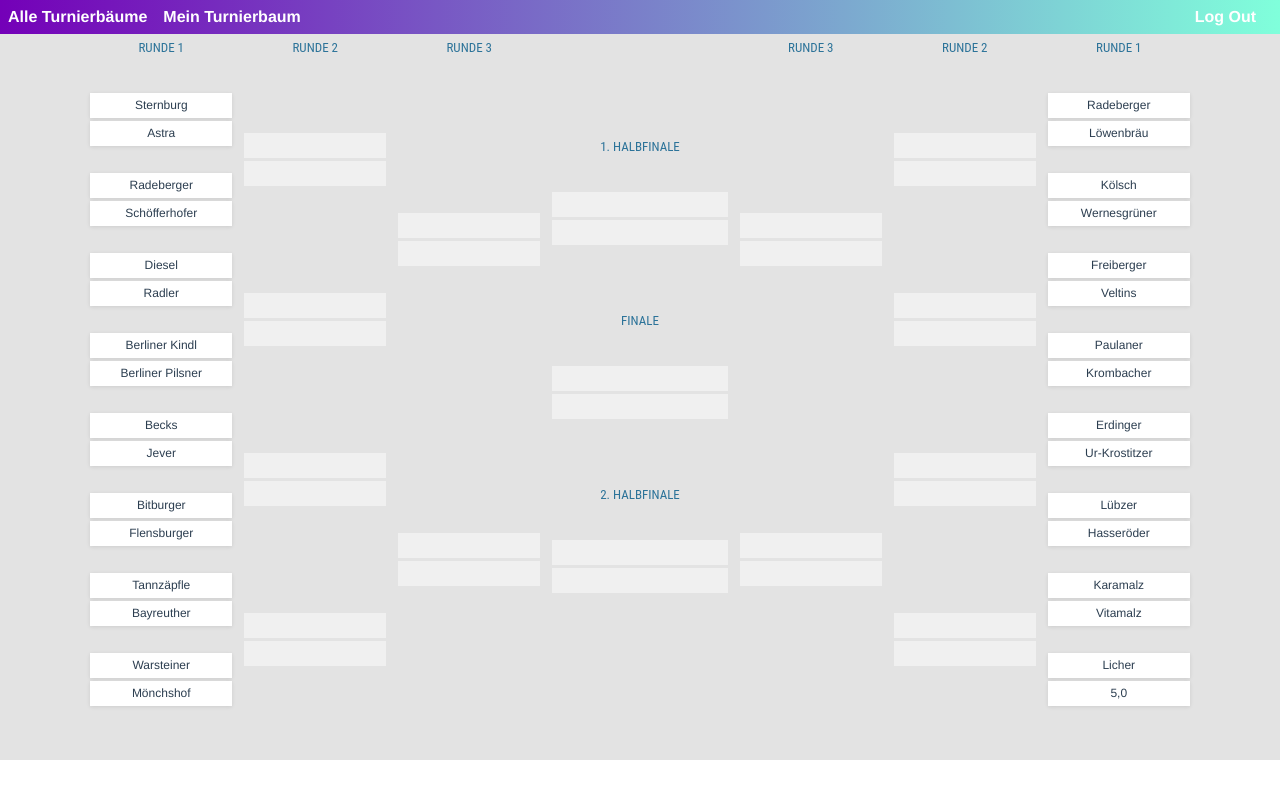
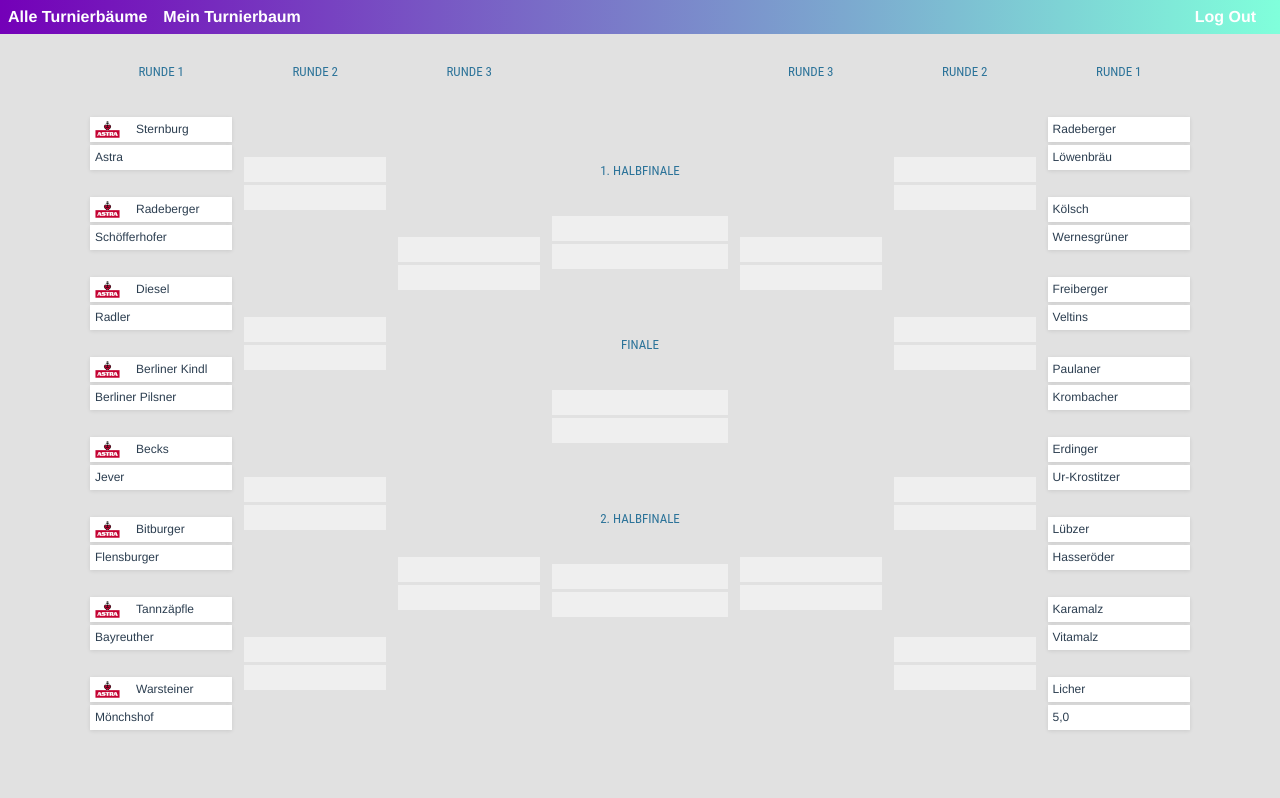
Before and after one commit to julianegoe/beerTournament, a Vue app: page /tree/1 in a window 1280 px wide. Shown: the top 798 px of the page. Built offline with nearby package versions, Linux system fonts and the light colour scheme; no server answers; the database is empty; sample sign-in values are in the browser's storage.

Commit message:
WIP beer logo

```diff
--- a/src/assets/beers.json
+++ b/src/assets/beers.json
@@ -1,24 +1,31 @@
 [
     {
-        "name": "Astra"
+        "name": "Astra",
+        "url": "src/assets/200px-Astra_Logo.svg"
     },
     {
-        "name": "Sternburg"
+        "name": "Sternburg",
+        "url": "src/assets/200px-Astra_Logo.svg"
     },
     {
-        "name": "Schöfferhofer"
+        "name": "Schöfferhofer",
+        "url": "src/assets/200px-Astra_Logo.svg"
     },
     {
-        "name": "Radeberger"
+        "name": "Radeberger",
+        "url": "src/assets/200px-Astra_Logo.svg"
     },
     {
-        "name": "Radler"
+        "name": "Radler",
+        "url": "src/assets/200px-Astra_Logo.svg"
     },
     {
-        "name": "Diesel"
+        "name": "Diesel",
+        "url": "src/assets/200px-Astra_Logo.svg"
     },
     {
-        "name": "Berliner Pilsner"
+        "name": "Berliner Pilsner",
+        "url": "src/assets/200px-Astra_Logo.svg"
     },
     {
         "name": "Berliner Kindl"
--- a/src/components/Tree.vue
+++ b/src/components/Tree.vue
@@ -9,6 +9,7 @@
        @click="declareWinnerRoundOneWest(selectionTopWest[index], index)"
        class="team team-top"
       >
+      <img class="beer-logo" src="../assets/200px-Astra_Logo.png" alt="beer logo" />
        {{ selectionTopWest[index].name }}
       </li>
       <li
@@ -603,24 +604,19 @@
 #bracket {
  overflow: hidden;
  background-color: #e1e1e1;
- background-color: rgba(225, 225, 225, 0.9);
- padding-top: 20px;
  font-size: 12px;
- padding: 40px 0;
+ padding: 4rem 0;
 }
 .container {
  max-width: 1100px;
  margin: 0 auto;
  display: flex;
- -webkit-flex-direction: row;
  flex-direction: row;
 }
 .split {
  float: left;
  display: flex;
  width: 42%;
- -webkit-flex-direction: row;
- -moz-flex-direction: row;
  flex-direction: row;
 }
 .champion {
@@ -670,6 +666,9 @@
  right: 5px;
 }
 .team {
+ display: flex;
+ flex-direction: row;
+ align-items: center;
  padding: 0 5px;
  margin: 3px 0;
  height: 25px;
@@ -731,6 +730,13 @@
 }
 .base-btn:hover {
  background: #32004e;
+}
+
+.beer-logo {
+  width: 25px;
+  height: 25px;
+  object-fit: contain;
+  padding-right: 1rem;
 }
 @media screen and (min-width: 981px) and (max-width: 1099px) {
  .container {
```
Also changed, not shown: src/assets/200px-Astra_Logo.png (added).
